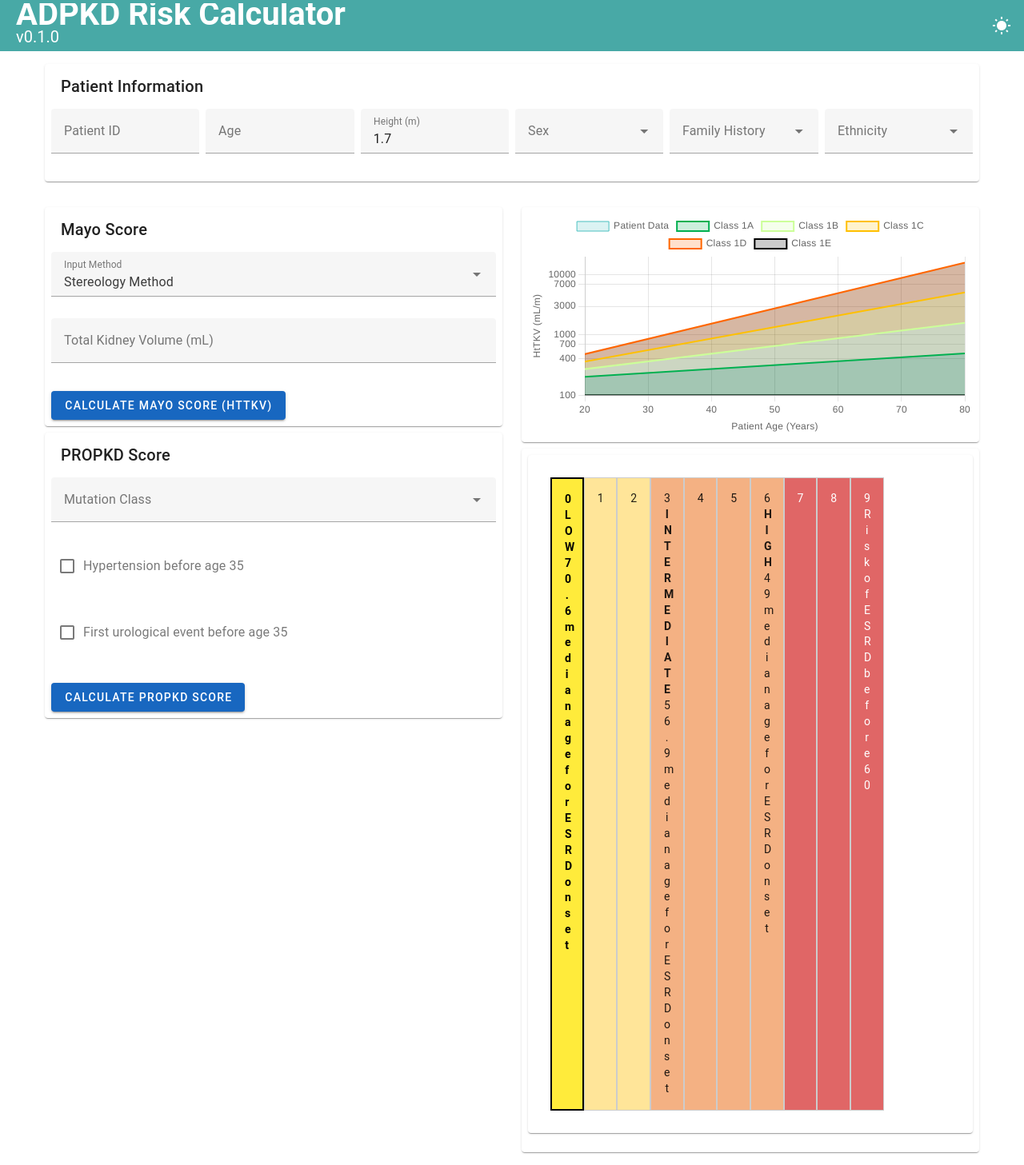
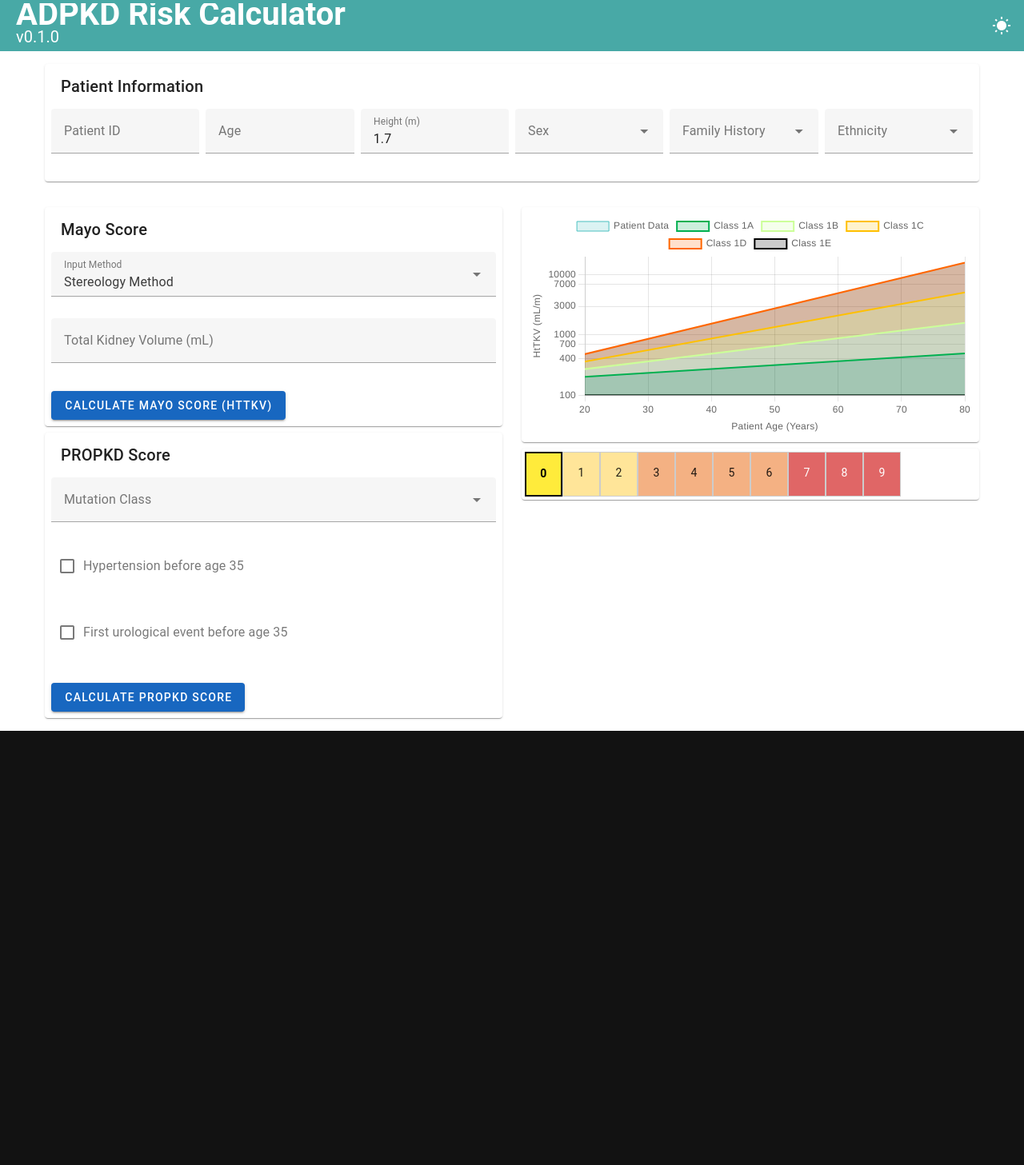
Before and after one commit to halbritter-lab/adpkd-risk, a Vue app: page / in a window 1280 px wide. Shown: the whole page at 80% size. After the commit the page ends 914 px from the top, so only its background shows below. Built offline with nearby package versions, Linux system fonts and the light colour scheme; what webfontloader would draw is missing.

Commit message:
refactor: Improve PROPKDChart component layout and add tooltips for scoreGrid cells

```diff
--- a/src/components/PROPKDChart.vue
+++ b/src/components/PROPKDChart.vue
@@ -1,6 +1,4 @@
 <template>
-  <v-card outlined class="pa-4 mb-4">
-    <v-card-text>
   <v-row class="text-center" dense>
     <v-col
       v-for="cell in scoreGrid"
@@ -8,13 +6,14 @@
       :class="['pa-4', getCellStyle(cell)]"
       cols="1"
     >
-          <div>{{ cell.value }}</div>
-          <div v-if="cell.label" class="font-weight-bold">{{ cell.label }}</div>
-          <div>{{ cell.description }}</div>
+      <v-tooltip bottom>
+        <template v-slot:activator="{ on, attrs }">
+          <div v-bind="attrs" v-on="on">{{ cell.value }}</div>
+        </template>
+        <span>{{ cell.label }}<br />{{ cell.description }}</span>
+      </v-tooltip>
     </v-col>
   </v-row>
-    </v-card-text>
-  </v-card>
 </template>
 
 <script>
```
Lines whose indentation alone changed are shown as unchanged.
